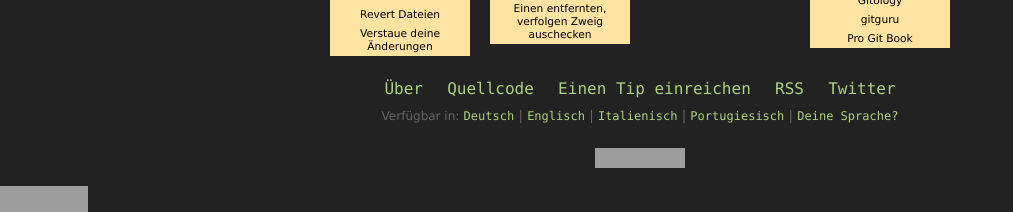
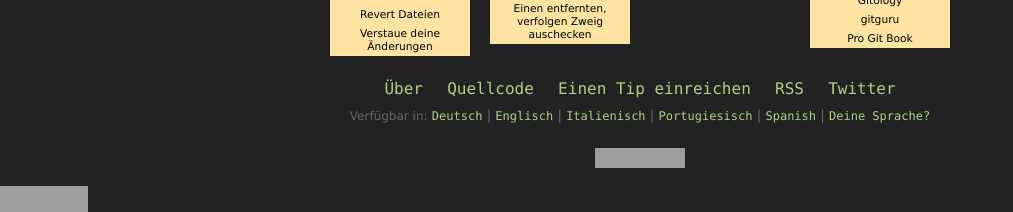
Before and after one commit to qrush/gitready, a Jekyll site: the page built from index.html, in a window 1280 px wide. Shown: the part 685-897 px from the top of the page, without its empty margins (0-1013 px from the left). Built offline with Jekyll 4.4.1, drawn with Linux system fonts in a browser that asks for light colours; grey boxes are pictures that could not be loaded.

Commit message:
[de] Add link to spanish site

```diff
--- a/_layouts/default.html
+++ b/_layouts/default.html
@@ -73,7 +73,8 @@
                 <a href="http://de.gitready.com">Deutsch</a> |
 				<a href="http://gitready.com">Englisch</a> |
                 <a href="http://it.gitready.com">Italienisch</a> |
-				<a href="http://pt-br.gitready.com">Portugiesisch</a> |
+                <a href="http://pt-br.gitready.com">Portugiesisch</a> |
+                <a href="http://es.gitready.com">Spanish</a> |
 				<a href="http://github.com/qrush/gitready/blob/de/README.md">Deine Sprache?</a>
 			</div>
       <div>
```
